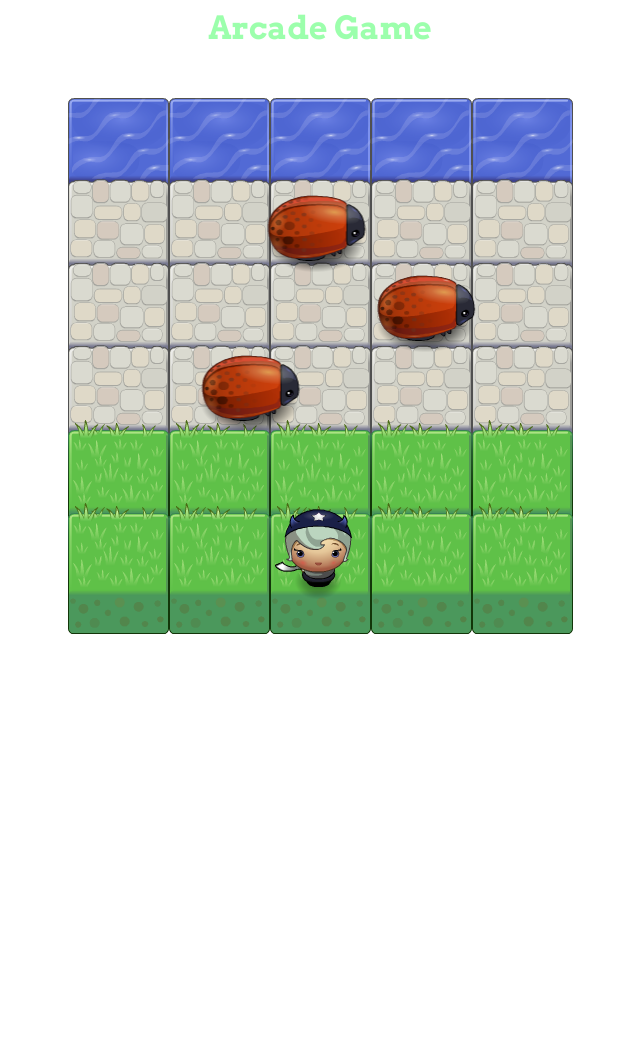
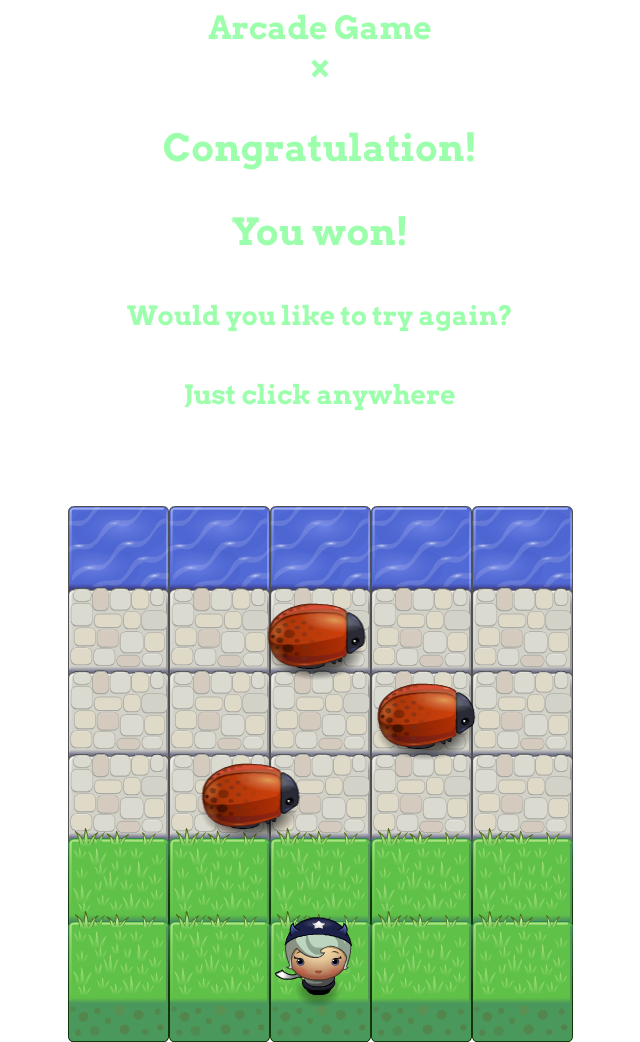
Before and after one commit to CsengeDBalint/ArcadeGame, a plain HTML site: page index.html in a window 1280 px wide. Shown: the whole page, without its empty margins (320-960 px from the left). Before the commit the page ends 800 px from the top, so only its background shows below. Drawn offline with Linux system fonts and the light colour scheme.

Commit message:
Added modal

```diff
--- a/index.html
+++ b/index.html
@@ -7,9 +7,22 @@
     <link rel="stylesheet" href="css/style.css">
 </head>
 <body>
-    <header>Arcade Game</header>
+    <div id=myContainer>
+        <header>Arcade Game</header>
+            <div id="myModal" class="Modal is-hidden is-visuallyHidden">
+            <!-- Modal content -->
+                <div class="Modal-content">
+                    <span id="closeModal" class="Close">&times;</span>
+                    <br>
+                    <h3>Congratulation!</h3>
+                    <h3> You won!</h3>
+                    <h5> Would you like to try again?</h5>
+                    <h5>Just click anywhere</h5>
+                </div>
+            </div>
     <script src="js/resources.js"></script>
     <script src="js/app.js"></script>
     <script src="js/engine.js"></script>
+    </div>
 </body>
 </html>
```
